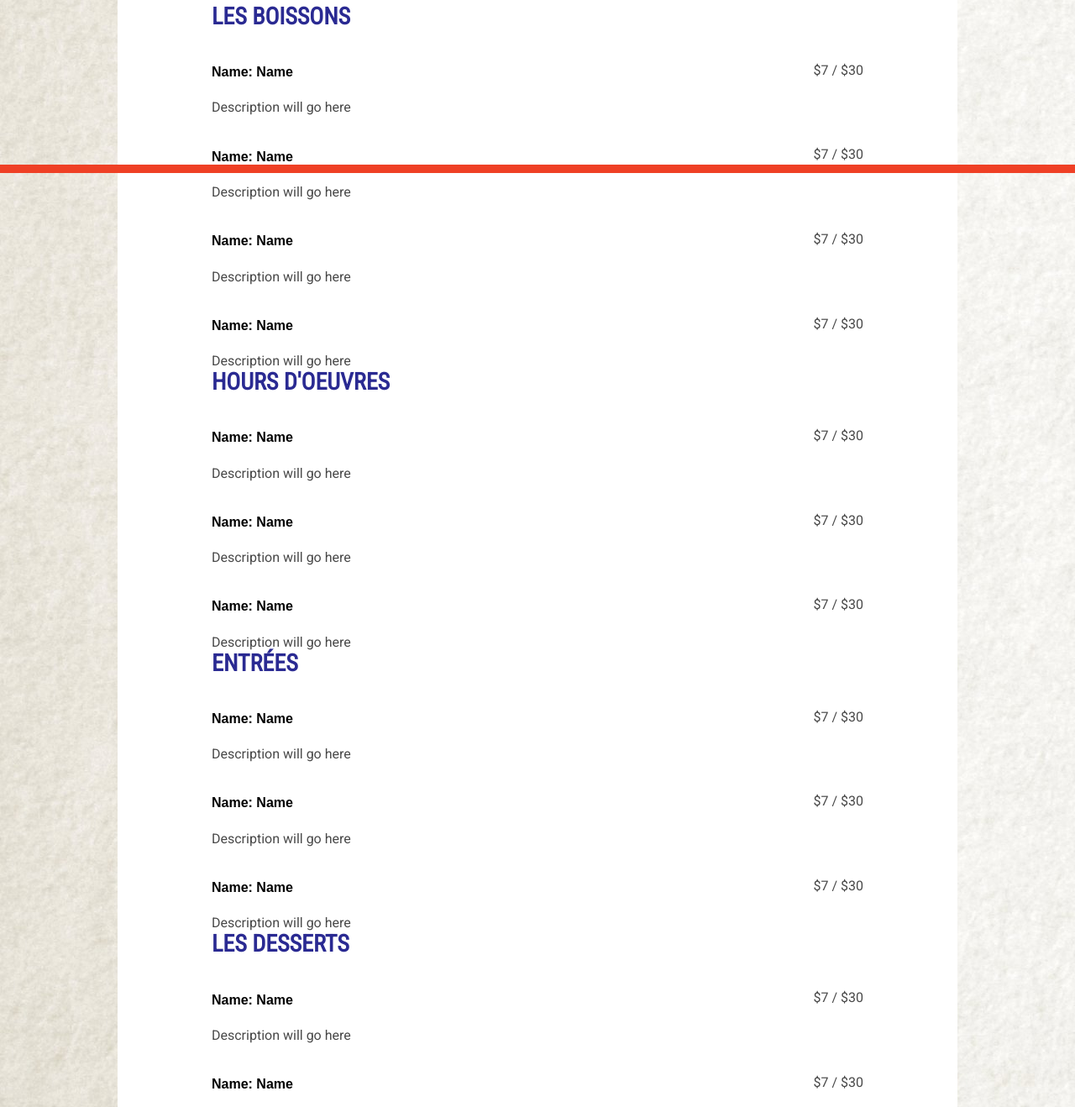
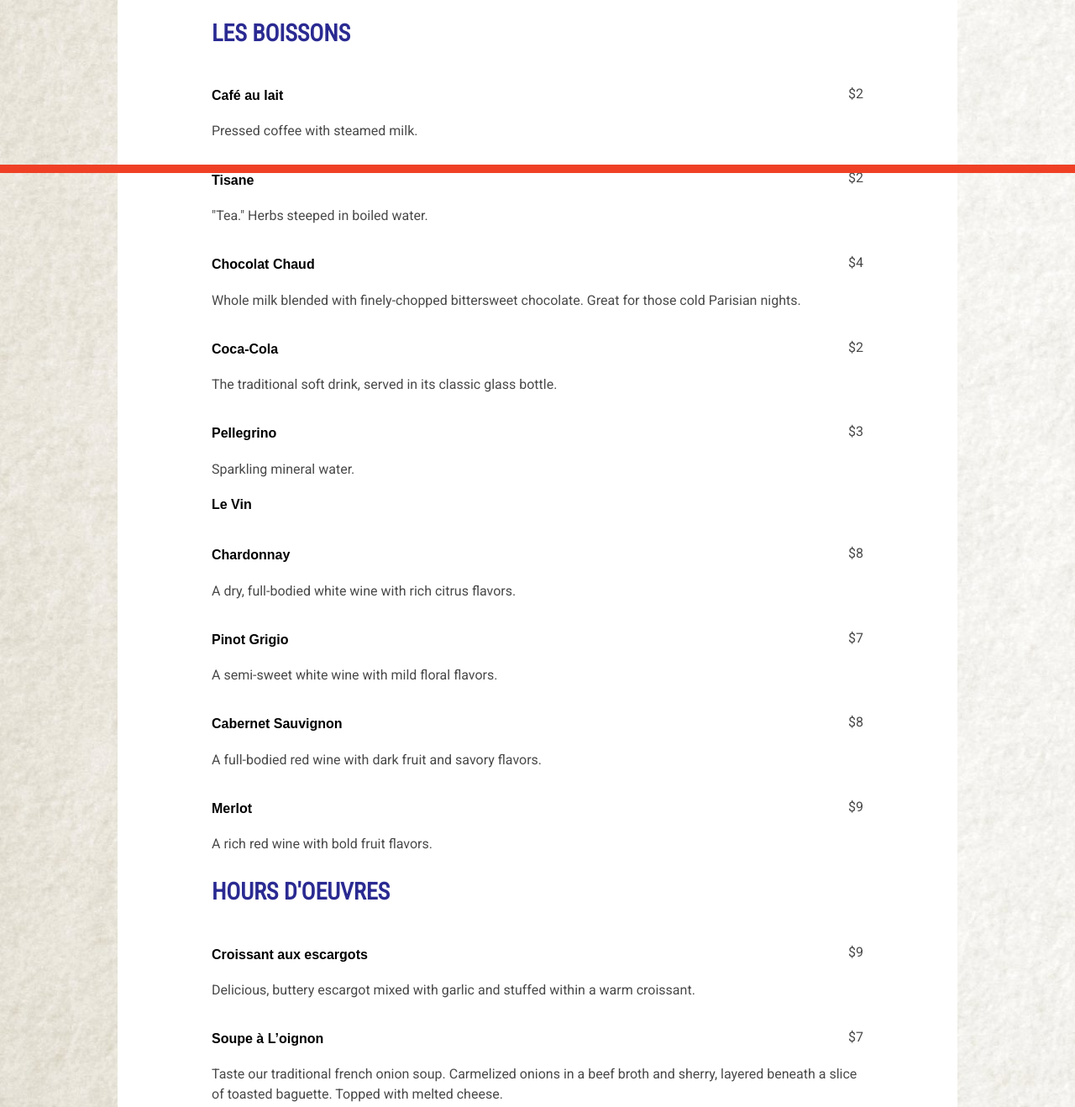
Before and after one commit to whimsicalley/project_final3_manalio_alley, a plain HTML site: page menu.html in a window 1280 px wide. Shown: the part 594-1912 px from the top of the page at 84% size. Drawn offline with Linux system fonts and the light colour scheme.

Commit message:
Add all menu items

```diff
--- a/css/main.css
+++ b/css/main.css
@@ -63,7 +63,6 @@ h3 {
     text-transform: uppercase;
     color: #2a2a92;
     font-size: 1.75em;
-    margin: -20px 0 20px 0;
 }
 
 p {
@@ -291,3 +290,11 @@ footer p {
 .food-desc {
     clear: both;
 }
+
+/********* CONTACT PAGE *********/
+
+form input,
+form textarea {
+    display: block;
+    margin-bottom: 20px;
+}
--- a/menu.html
+++ b/menu.html
@@ -39,75 +39,126 @@
             <section class="copy">
                 <h3>Les Boissons</h3>
                 <div class="menu-item">
-                    <h4 class="name">Name: Name</h4>
-                    <p class="price">$7 / $30</p>
-                    <p class="food-desc">Description will go here</p>
+                    <h4 class="name">Café au lait</h4>
+                    <p class="price">$2</p>
+                    <p class="food-desc">Pressed coffee with steamed milk.</p>
                 </div>
                 <div class="menu-item">
-                    <h4 class="name">Name: Name</h4>
-                    <p class="price">$7 / $30</p>
-                    <p class="food-desc">Description will go here</p>
+                    <h4 class="name">Tisane</h4>
+                    <p class="price">$2</p>
+                    <p class="food-desc">"Tea." Herbs steeped in boiled water.</p>
                 </div>
                 <div class="menu-item">
-                    <h4 class="name">Name: Name</h4>
-                    <p class="price">$7 / $30</p>
-                    <p class="food-desc">Description will go here</p>
+                    <h4 class="name">Chocolat Chaud</h4>
+                    <p class="price">$4</p>
+                    <p class="food-desc">Whole milk blended with finely-chopped bittersweet chocolate. Great for those cold Parisian nights.</p>
                 </div>
                 <div class="menu-item">
-                    <h4 class="name">Name: Name</h4>
-                    <p class="price">$7 / $30</p>
-                    <p class="food-desc">Description will go here</p>
+                    <h4 class="name">Coca-Cola</h4>
+                    <p class="price">$2</p>
+                    <p class="food-desc">The traditional soft drink, served in its classic glass bottle.</p>
+                </div>
+                <div class="menu-item">
+                    <h4 class="name">Pellegrino</h4>
+                    <p class="price">$3</p>
+                    <p class="food-desc">Sparkling mineral water.</p>
+                </div>
+                <h4>Le Vin</h4>
+                <div class="menu-item">
+                    <h4 class="name">Chardonnay</h4>
+                    <p class="price">$8</p>
+                    <p class="food-desc">A dry, full-bodied white wine with rich citrus flavors.</p>
+                </div>
+                <div class="menu-item">
+                    <h4 class="name">Pinot Grigio</h4>
+                    <p class="price">$7</p>
+                    <p class="food-desc">A semi-sweet white wine with mild floral flavors.</p>
+                </div>
+                <div class="menu-item">
+                    <h4 class="name">Cabernet Sauvignon</h4>
+                    <p class="price">$8</p>
+                    <p class="food-desc">A full-bodied red wine with dark fruit and savory flavors.</p>
+                </div>
+                <div class="menu-item">
+                    <h4 class="name">Merlot</h4>
+                    <p class="price">$9</p>
+                    <p class="food-desc">A rich red wine with bold fruit flavors.</p>
                 </div>
 
                 <h3>Hours d'oeuvres</h3>
                 <div class="menu-item">
-                    <h4 class="name">Name: Name</h4>
-                    <p class="price">$7 / $30</p>
-                    <p class="food-desc">Description will go here</p>
+                    <h4 class="name">Croissant aux escargots</h4>
+                    <p class="price">$9</p>
+                    <p class="food-desc">Delicious, buttery escargot mixed with garlic and stuffed within a warm croissant.</p>
                 </div>
                 <div class="menu-item">
-                    <h4 class="name">Name: Name</h4>
-                    <p class="price">$7 / $30</p>
-                    <p class="food-desc">Description will go here</p>
+                    <h4 class="name">Soupe à L’oignon</h4>
+                    <p class="price">$7</p>
+                    <p class="food-desc">Taste our traditional french onion soup. Carmelized onions in a beef broth and sherry, layered beneath a slice of toasted baguette. Topped with melted cheese.</p>
                 </div>
                 <div class="menu-item">
-                    <h4 class="name">Name: Name</h4>
+                    <h4 class="name">Fondue Savoyarde</h4>
                     <p class="price">$7 / $30</p>
-                    <p class="food-desc">Description will go here</p>
+                    <p class="food-desc">Our famous melted cheese fondue, served with bread. Best for groups of four or larger.</p>
+                </div>
+                <div class="menu-item">
+                    <h4 class="name">Dill Crêpes aux Smoked Salmon </h4>
+                    <p class="price">$10</p>
+                    <p class="food-desc">Delicious combination of thin crepes, rolled with thinly-sliced salmon.</p>
+                </div>
+                <div class="menu-item">
+                    <h4 class="name">Classic Salad</h4>
+                    <p class="price">$6</p>
+                    <p class="food-desc">Cucumbers, tomatoes, and carrots nestled on a fresh bed of lettuce. Served with our house dijon dressing. </p>
                 </div>
 
                 <h3>Entrées</h3>
                 <div class="menu-item">
-                    <h4 class="name">Name: Name</h4>
-                    <p class="price">$7 / $30</p>
-                    <p class="food-desc">Description will go here</p>
+                    <h4 class="name">Beef Bourguignon</h4>
+                    <p class="price">$18</p>
+                    <p class="food-desc">Browned steak simmered in broth and red wine. Served with red potatoes, onions, and mushrooms.</p>
                 </div>
                 <div class="menu-item">
-                    <h4 class="name">Name: Name</h4>
-                    <p class="price">$7 / $30</p>
-                    <p class="food-desc">Description will go here</p>
+                    <h4 class="name">Ratatouille</h4>
+                    <p class="price">$16</p>
+                    <p class="food-desc">Our award-winning vegetable dish consisting of roasted, thinly-sliced onions, zucchini, tomatoes, eggplant, and squash. Served with a cup of brown rice.</p>
                 </div>
                 <div class="menu-item">
-                    <h4 class="name">Name: Name</h4>
-                    <p class="price">$7 / $30</p>
-                    <p class="food-desc">Description will go here</p>
+                    <h4 class="name">Veal Cordon Bleu</h4>
+                    <p class="price">$18</p>
+                    <p class="food-desc">Pounded veal wrapped around cheese and sliced ham. Served with broccoli and roasted carrots.</p>
+                </div>
+                <div class="menu-item">
+                    <h4 class="name">Steak Tartare</h4>
+                    <p class="price">$24</p>
+                    <p class="food-desc">Our finest quality raw steak mixed with raw egg, onion, and a secret combination of spices. Served with thinly sliced baguette.</p>
+                </div>
+                <div class="menu-item">
+                    <h4 class="name">Bouillabaisse</h4>
+                    <p class="price">$29</p>
+                    <p class="food-desc">A rich, spicy stew made with our catch of the day (both fish and shellfish).</p>
                 </div>
 
                 <h3>Les Desserts</h3>
                 <div class="menu-item">
-                    <h4 class="name">Name: Name</h4>
-                    <p class="price">$7 / $30</p>
-                    <p class="food-desc">Description will go here</p>
+                    <h4 class="name">Soufflé</h4>
+                    <p class="price">$8</p>
+                    <p class="food-desc">An egg-based dessert with chocolate sauce and powdered sugar.</p>
                 </div>
                 <div class="menu-item">
-                    <h4 class="name">Name: Name</h4>
-                    <p class="price">$7 / $30</p>
-                    <p class="food-desc">Description will go here</p>
+                    <h4 class="name">Éclairs</h4>
+                    <p class="price">$9</p>
+                    <p class="food-desc">Try this scrumptous pastry filled with cream and covered with chocolate.</p>
                 </div>
                 <div class="menu-item">
-                    <h4 class="name">Name: Name</h4>
+                    <h4 class="name">Macarons</h4>
                     <p class="price">$7 / $30</p>
-                    <p class="food-desc">Description will go here</p>
+                    <p class="food-desc">A plate of our assorted mering-based cookies.</p>
+                </div>
+                <div class="menu-item">
+                    <h4 class="name">Creme brulee</h4>
+                    <p class="price">$10</p>
+                    <p class="food-desc">Custard topped with caramelized sugar.</p>
                 </div>
             </section>
         </main>
```
Also changed, not shown: contact.html (+34 -2 lines).
